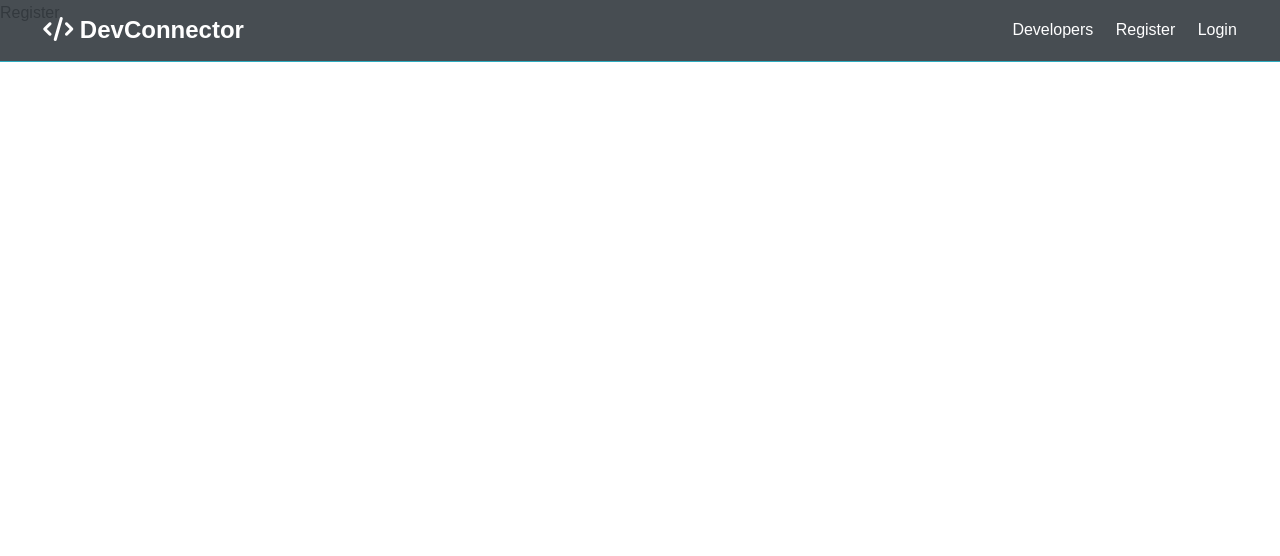
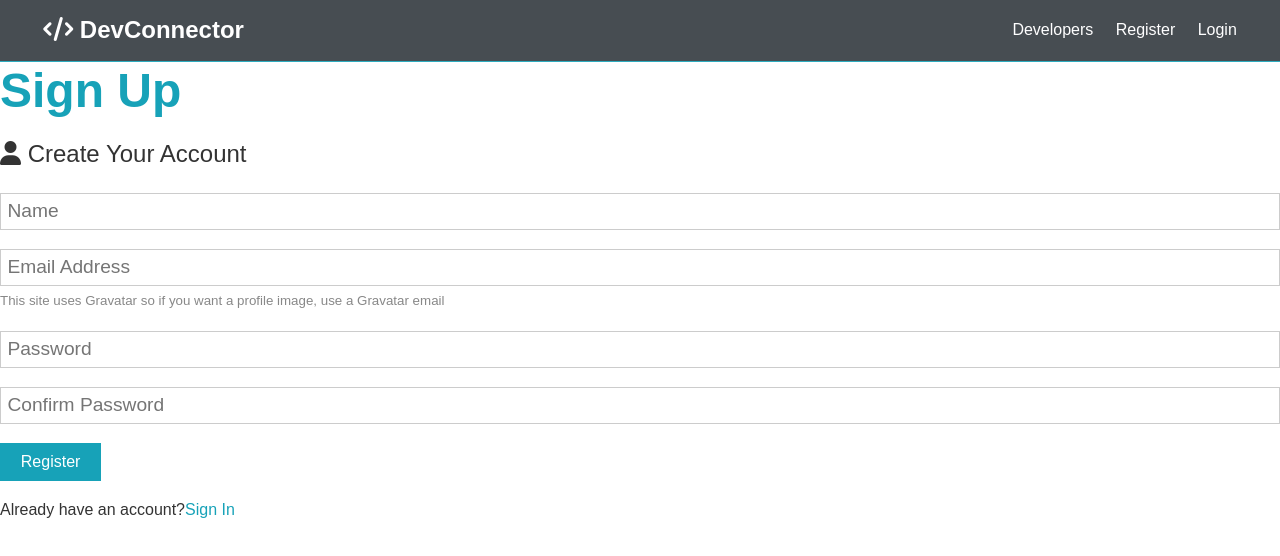
Before and after one commit to noyharar/dev-connector-forntend, a React (Create React App) app: page /register in a window 1280 px wide. Shown: the top 556 px of the page. Built offline with nearby package versions, Linux system fonts and the light colour scheme.

Commit message:
Alert and Register actions, reducers and store

```diff
--- a/src/App.css
+++ b/src/App.css
@@ -304,7 +304,7 @@ button {
   justify-content: space-between;
   align-items: center;
   padding: 0.7rem 2rem;
-  position: fixed;
+  /*position: fixed;*/
   z-index: 1;
   width: 100%;
   top: 0;
--- a/src/App.js
+++ b/src/App.js
@@ -12,8 +12,8 @@ const App = () => {
         <Router>
                 <Navbar />
                 <Routes>
-                    <Route path="/" element={<Landing />} />
-                    <Route path="register" element={<Register />} />
+                    <Route path="/" element={<Landing/>} />
+                    <Route path="register" element={<Register/>} />
                     <Route path="login" element={<Login />} />
                 </Routes>
             </Router>
--- a/src/Components/auth/Register.js
+++ b/src/Components/auth/Register.js
@@ -1,7 +1,65 @@
-import React from 'react';
+import React, {Fragment, useState} from 'react';
+import {Link} from "react-router-dom";
+import { connect } from 'react-redux';
+import {setAlert} from "../../actions/alert";
+import {useDispatch } from 'react-redux'
+import AlertMessage from "../layout/AlertMessage";
 
 const Register = () => {
-    return <div>Register</div>
+    const [formData, setFormData] = useState({
+        name:'',
+        email: '',
+        password: '',
+        password2: ''
+    });
+    const [alertMessage,setAlertMessage] = useState(null);
+    const { name, email, password, password2} = formData;
+
+    const dispatch = useDispatch();
+
+    const onChange = e => setFormData({...formData, [e.target.name]: e.target.value});
+
+    const onSubmit =  e => {
+        e.preventDefault();
+        if(password !== password2){
+            setAlertMessage('Passwords dont match');
+            // dispatch(setAlert("Passwords dont match", 'danger'))
+            // console.log('Passwords dont match');
+        }else{
+            setAlertMessage(null);
+
+            //register
+
+        }
+    };
+
+    return <Fragment>
+        {alertMessage && <AlertMessage variant='danger'>{alertMessage}</AlertMessage>}
+        <h1 className="large text-primary">Sign Up</h1>
+        <p className="lead">
+            <i className="fas fa-user"> </i> Create Your Account
+        </p>
+        <form className ="form" action="create-profile.html" onSubmit={e => onSubmit(e)}>
+            <div className="form-group" >
+                <input type="text" placeholder="Name" name="name" value={name} onChange={e => onChange(e)} required />
+            </div>
+            <div className="form-group">
+                <input type="email" placeholder="Email Address" name="email" value={email} onChange={e => onChange(e)}/>
+                <small className="form-text">This site uses Gravatar so if you want a profile image, use a
+                    Gravatar email</small>
+            </div>
+            <div className="form-group">
+                <input type="password" placeholder="Password" name="password" minLength="6" value={password} onChange={e => onChange(e)}/>
+            </div>
+            <div className="form-group">
+                <input type="password" placeholder="Confirm Password" name="password2" minLength="6" value={password2} onChange={e => onChange(e)}/>
+            </div>
+            <input type="submit" className="btn btn-primary"  value="Register"/>
+        </form>
+        <p className="my-1"> Already have an account?
+            <Link to="login">Sign In</Link>
+        </p>
+    </Fragment>
 };
 
 export default Register;
--- /dev/null
+++ b/src/Components/layout/AlertMessage.js
@@ -0,0 +1,15 @@
+import {Alert} from 'react-bootstrap';
+import React from 'react'
+
+
+
+const AlertMessage = ({  variant, children }) => {
+    return <Alert variant={variant}>{children}</Alert>
+};
+
+AlertMessage.defaultProps = {
+    variant: 'info',
+
+};
+
+export default AlertMessage
--- a/src/Components/layout/Navbar.js
+++ b/src/Components/layout/Navbar.js
@@ -3,11 +3,10 @@ import {Link} from 'react-router-dom'
 
 const Navbar = () => {
     return (
-        <div>
             <nav className="navbar bg-dark">
                 <h1>
                     <Link to="index">
-                        <i className="fas fa-code"></i> DevConnector
+                        <i className="fas fa-code"/> DevConnector
                     </Link>
                 </h1>
                 <ul>
@@ -16,7 +15,6 @@ const Navbar = () => {
                     <li><Link to="login">Login</Link></li>
                 </ul>
             </nav>
-        </div>
     );
 };
 
--- /dev/null
+++ b/src/actions/alert.js
@@ -0,0 +1,11 @@
+import {SET_ALERT,REMOVE_ALERT} from "../actions/types";
+// import uuid from 'uuid';
+import {v4 as uuid} from "uuid"
+
+export const setAlert = (msg, alertType) => async (dispatch,getState) => {
+    const id = uuid();
+    dispatch({
+        type: SET_ALERT,
+        payload: {msg, alertType, id}
+    });
+};
--- /dev/null
+++ b/src/actions/types.js
@@ -0,0 +1,2 @@
+export const SET_ALERT = 'SET_ALERT';
+export const REMOVE_ALERT = 'REMOVE_ALERT';
--- a/src/index.js
+++ b/src/index.js
@@ -3,12 +3,16 @@ import ReactDOM from 'react-dom/client';
 import './index.css';
 import App from './App';
 import reportWebVitals from './reportWebVitals';
+import {Provider} from 'react-redux';
+import store from './store';
 
 const root = ReactDOM.createRoot(document.getElementById('root'));
 root.render(
-  <React.StrictMode>
-    <App />
-  </React.StrictMode>
+    <React.StrictMode>
+        <Provider store={store}>
+            <App />
+        </Provider>
+    </React.StrictMode>
 );
 
 // If you want to start measuring performance in your app, pass a function
--- /dev/null
+++ b/src/reducers/alert.js
@@ -0,0 +1,14 @@
+import {SET_ALERT,REMOVE_ALERT} from "../actions/types";
+
+const initialState =[];
+
+export const setAlertReducer = (state = initialState, action) => {
+    switch(action.type){
+        case 'SET_ALERT':
+            return [...state, action.payload];
+        case 'REMOVE_ALERT':
+            return state.filter(alert => alert.id !== action.payload);
+        default:
+            return state;
+    }
+};
--- /dev/null
+++ b/src/store.js
@@ -0,0 +1,17 @@
+import {createStore, combineReducers, applyMiddleware} from "redux";
+import {composeWithDevTools} from "redux-devtools-extension";
+import thunk from 'redux-thunk'
+import {setAlertReducer} from './reducers/alert'
+
+const initialState = {
+
+};
+
+const middleware = [thunk];
+const rootReducer = combineReducers({
+    setAlert: setAlertReducer
+});
+
+const store = createStore(rootReducer,initialState,composeWithDevTools(applyMiddleware(...middleware)));
+
+export default store
```
